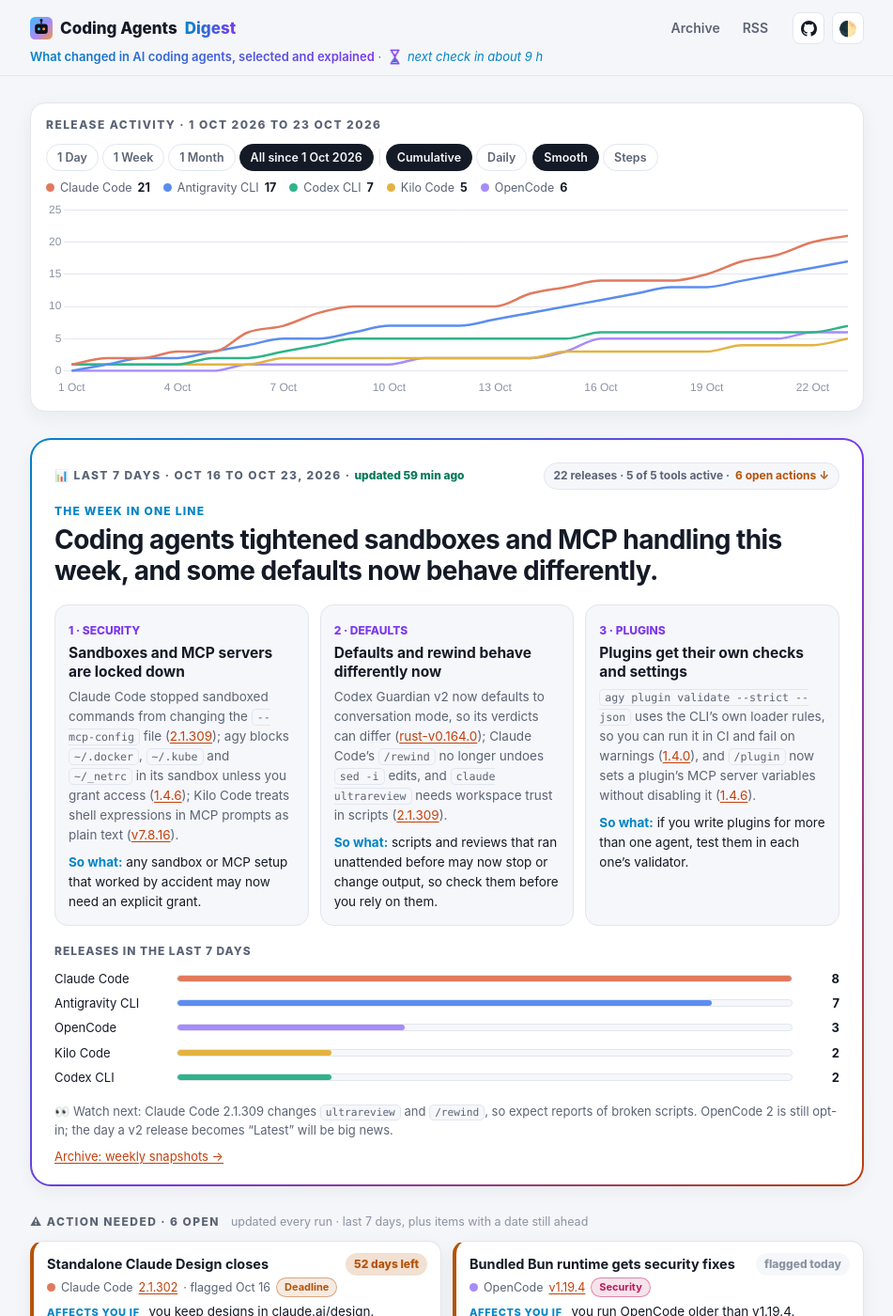
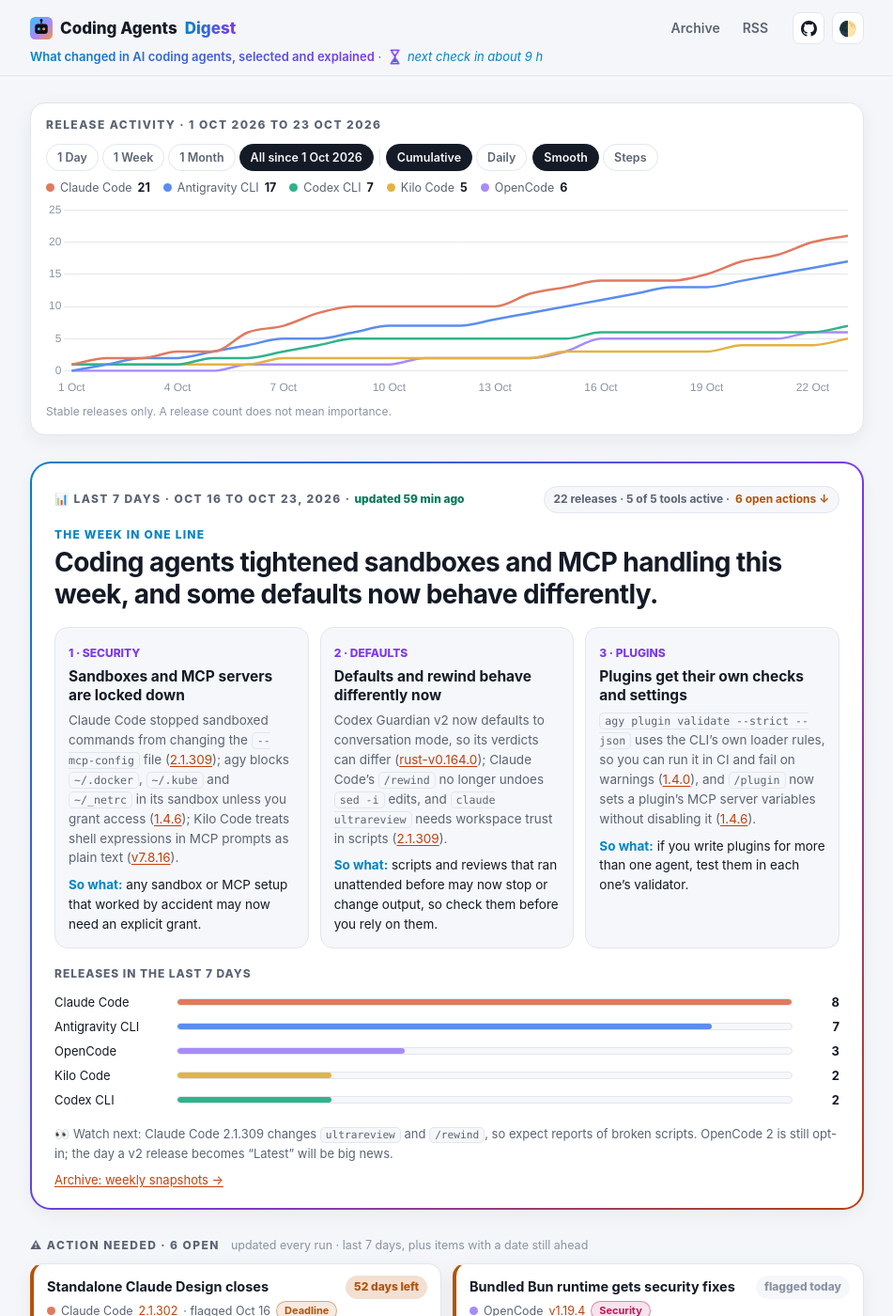
Before and after one commit to IbrahimSobh/coding-agents-digest, a Jekyll site: the page built from docs/index.html, in a window 1280 px wide and 1400 px high. Shown: the whole window at 94% size, without its empty margins (164-1115 px from the left). Built offline with Jekyll 4.4.1, drawn with Linux system fonts in a browser that asks for light colours.

```diff
--- a/docs/_includes/history.html
+++ b/docs/_includes/history.html
@@ -13,6 +13,7 @@
   </div>
   <div class="hlegend" id="histLegend"></div>
   <div class="hbox"><canvas id="histChart" role="img" aria-label="Stable releases per tool over time"></canvas></div>
+  <p class="hnote">Stable releases only. A release count does not mean importance.</p>
   <script type="application/json" id="histData">{"today": {{ site.time | date: "%Y-%m-%d" | jsonify }}, "tools": {{ hist_tools | jsonify }}, "releases": {{ site.data.releases | jsonify }}}</script>
 </section>
 <script src="https://cdnjs.cloudflare.com/ajax/libs/Chart.js/4.4.1/chart.umd.min.js" defer></script>
--- a/docs/assets/style.css
+++ b/docs/assets/style.css
@@ -85,6 +85,7 @@ a.tbtn:hover{border-color:var(--muted)}
 .hleg b{color:var(--ink)}
 .hleg.off{opacity:.4}
 .hbox{position:relative;height:210px}
+.hnote{font-size:12px;color:var(--soft);margin-top:6px}
 
 /* Action board */
 .shd{display:flex;align-items:baseline;gap:12px;flex-wrap:wrap}
```
